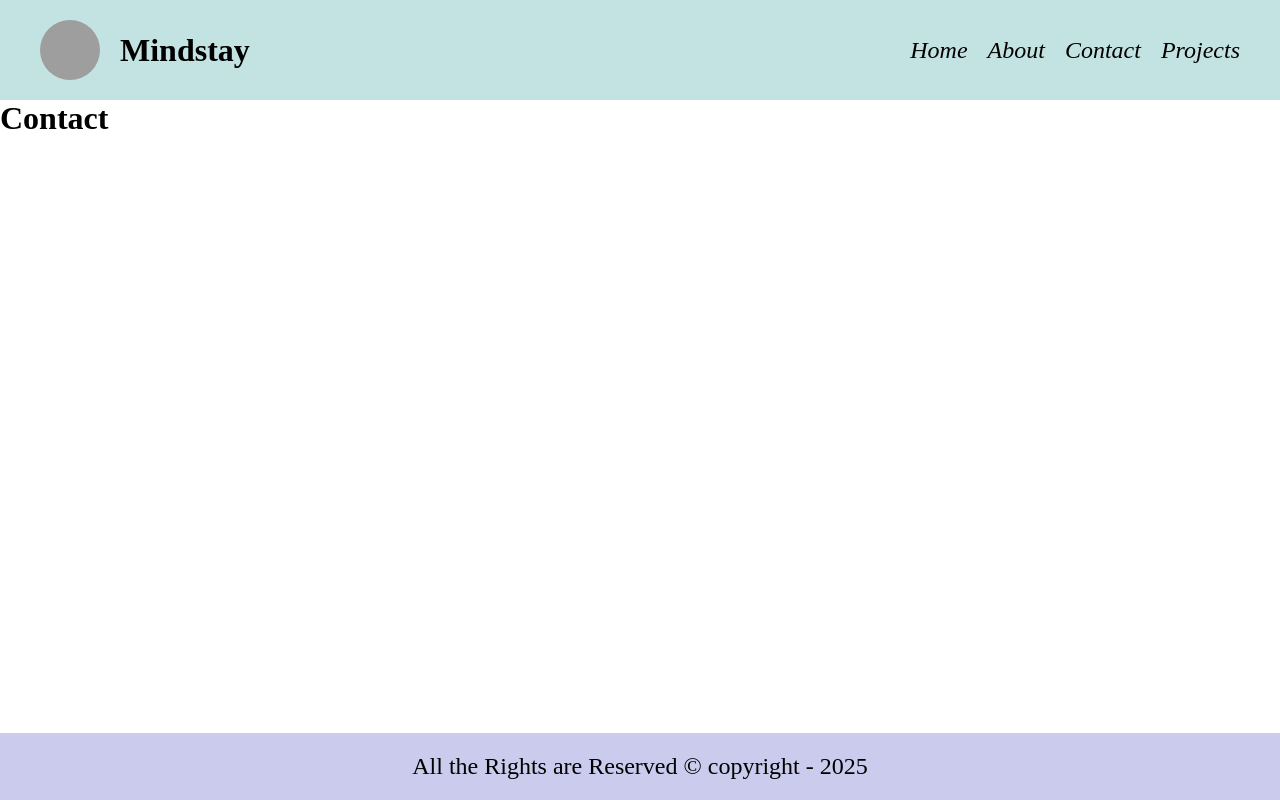
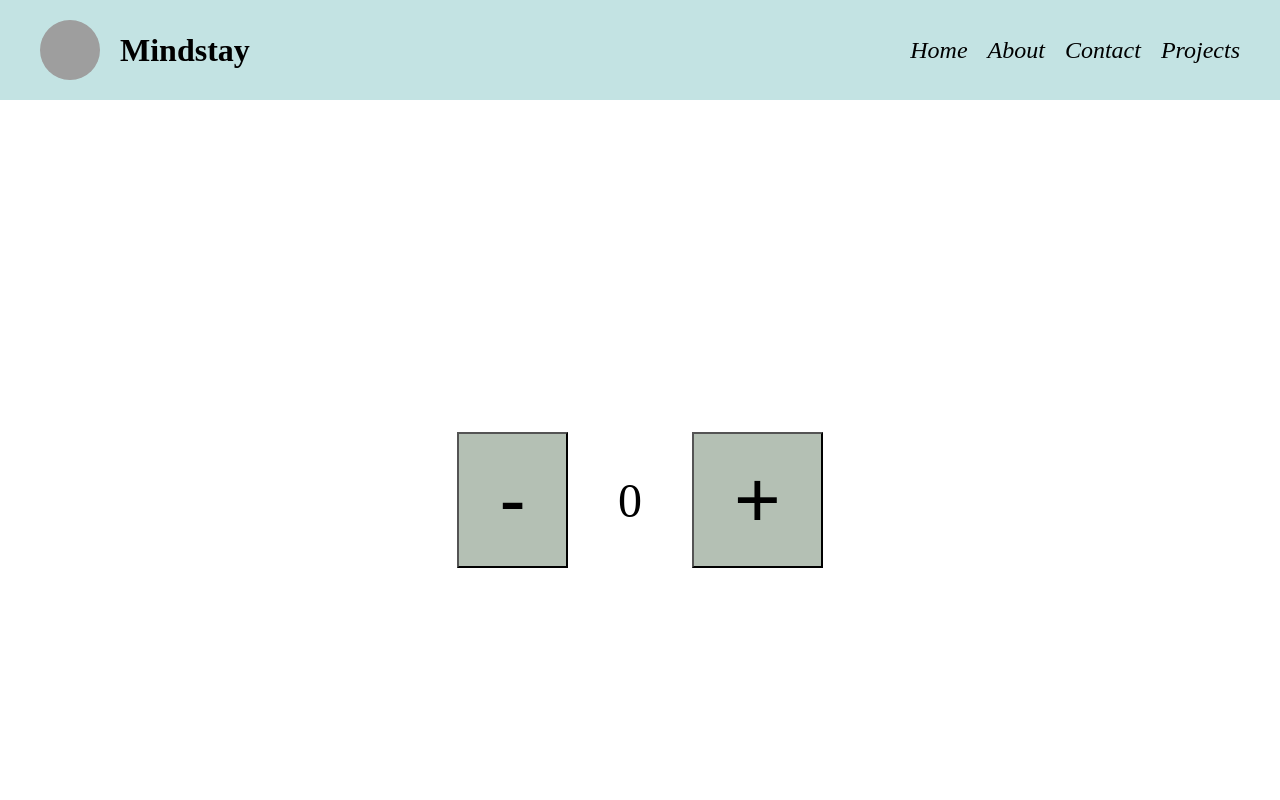
Before and after one commit to coding-tiger-aditya-jawanjal/mern-course-mindstay-1, a React (Vite) app in the folder react/: page /contact in a window 1280 px wide. Shown: the top 800 px of the page. Built offline with nearby package versions, Linux system fonts and the light colour scheme; grey boxes are pictures that could not be loaded.

Commit message:
useEffect & useState hook

```diff
--- a/react/src/pages/Contact.jsx
+++ b/react/src/pages/Contact.jsx
@@ -1,7 +1,24 @@
+import { useState } from "react";
+import "../styles/contact.css";
+
 const Contact = () => {
+  const [number, setNumber] = useState(0);
+
+  const handleMinus = () => {
+    setNumber((pre) => pre - 1);
+  };
+
+  const handlePlus = () => {
+    setNumber((pre) => pre + 1);
+  };
+
   return (
-    <div>
-      <h2>Contact</h2>
+    <div className="contact">
+      <div className="counter">
+        <button onClick={handleMinus}>-</button>
+        <span> {number} </span>
+        <button onClick={handlePlus}>+</button>
+      </div>
     </div>
   );
 };
--- a/react/src/pages/Home.jsx
+++ b/react/src/pages/Home.jsx
@@ -1,5 +1,6 @@
 import { useEffect, useState } from "react";
 import "../styles/home.css";
+import Post from "../components/Post";
 
 const Home = () => {
   const [text, setText] = useState("");
@@ -36,7 +37,7 @@ const Home = () => {
       <div className="box">
         {tasks?.length > 0 &&
           tasks.map((element, index) => {
-            return <p key={index}>{index + 1 + ". " + element}</p>;
+            return <Post number={index} />;
           })}
       </div>
     </main>
@@ -52,7 +53,6 @@ export default Home;
 3. Cookies - After given time , it deletes
 */
 
-
 /*
   useEffect Hook
 
--- a/react/src/pages/Projects.jsx
+++ b/react/src/pages/Projects.jsx
@@ -1,7 +1,18 @@
+import { useEffect } from "react";
+import Post from "../components/Post";
+
 const Projects = () => {
+  // useEffect
+
+  useEffect(() => {
+    setTimeout(() => {
+      alert("Alert message from Me : ");
+    }, 2000);
+  }, []);
+
   return (
     <div>
-      <h2>Projects</h2>
+      <Post number={26} />
     </div>
   );
 };
--- /dev/null
+++ b/react/src/styles/contact.css
@@ -0,0 +1,20 @@
+.contact {
+  display: flex;
+  justify-content: center;
+  align-items: center;
+  min-height: 100dvh;
+}
+
+.counter {
+  display: flex;
+  gap: 50px;
+  align-items: center;
+  font-size: 3rem;
+}
+
+button {
+  padding: 20px 40px;
+  font-size: 5rem;
+  cursor: pointer;
+  background: rgb(180, 192, 180);
+}
```
Also changed, not shown: 1 other file (tests, documents, lock files or other folders).
